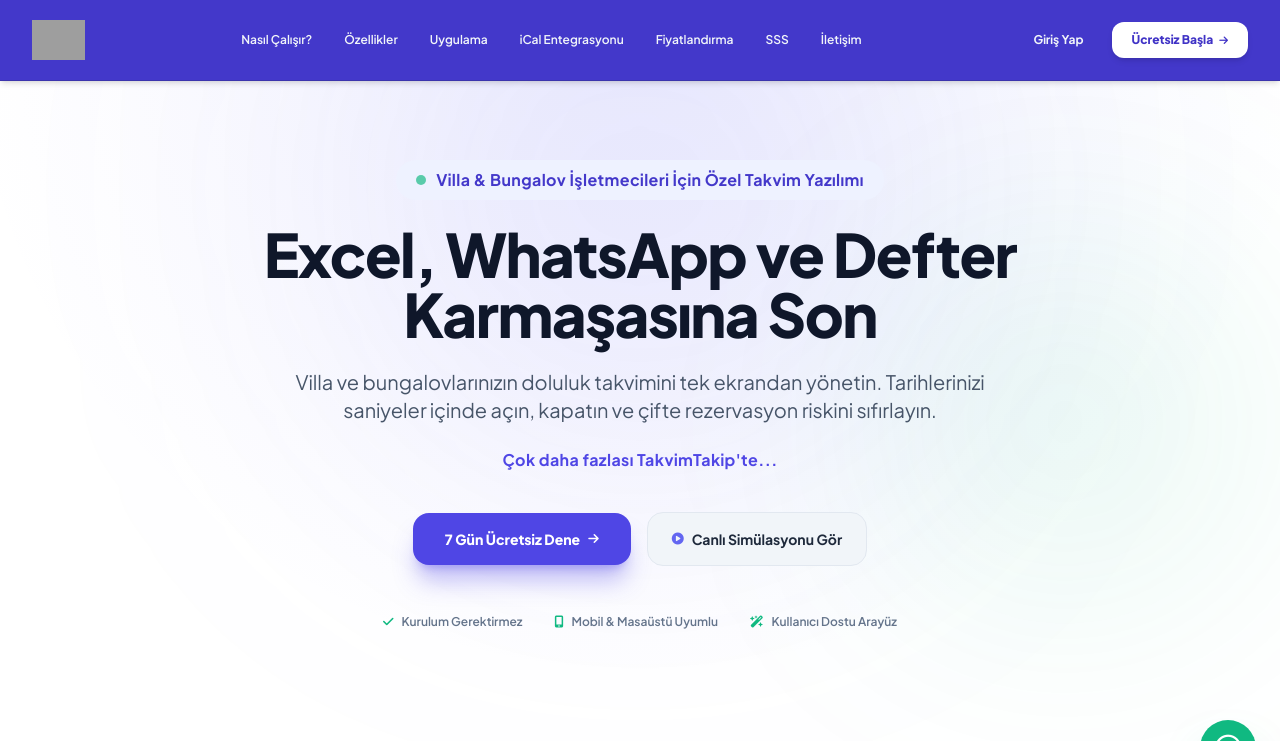
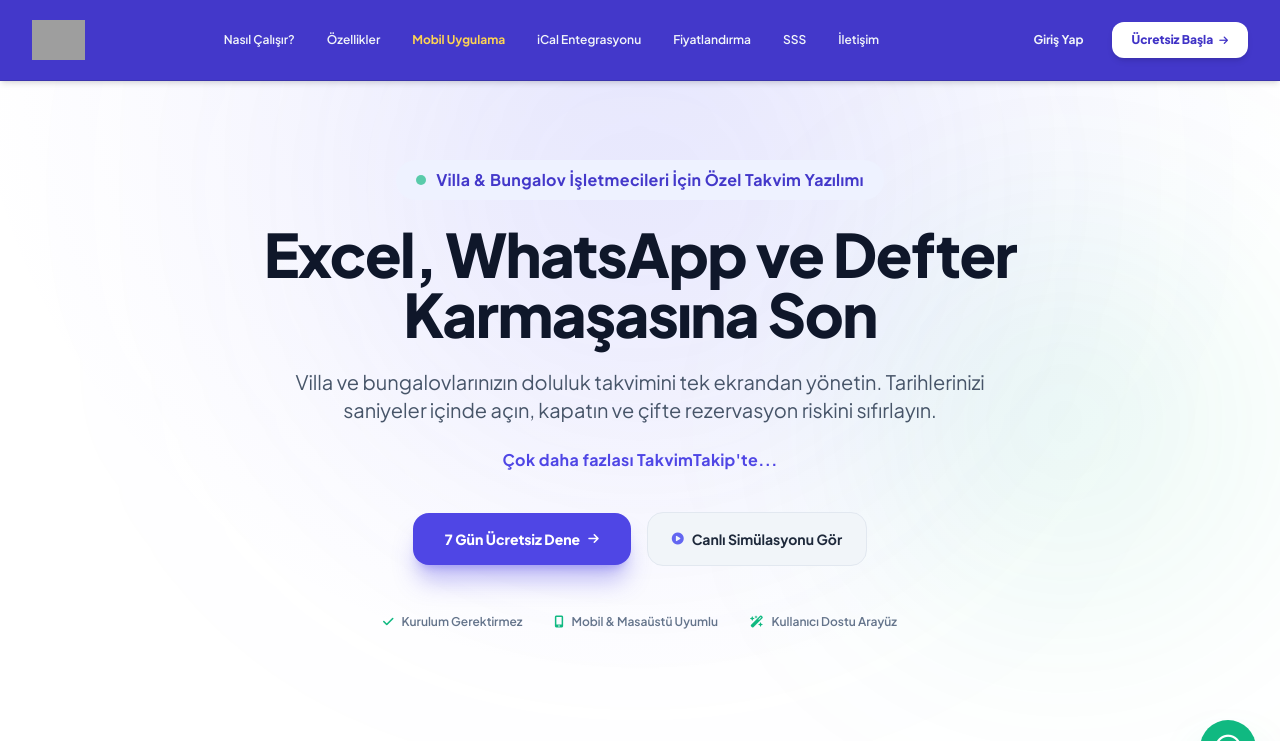
Before and after one commit to gknsen0788/takvimtakipiosnew, a PHP site: page /takvim/ in a window 1280 px wide. Shown: the top 741 px of the page. Run offline with PHP 8.4, Linux system fonts and the light colour scheme; some libraries are stand-ins or nearby versions; grey boxes are pictures that could not be loaded.

Commit message:
feat(landing): rename Uygulama menu item to Mobil Uygulama and apply logo yellow color

```diff
--- a/views/landing/index.php
+++ b/views/landing/index.php
@@ -250,7 +250,7 @@ $T = [
         <nav class="hidden md:flex items-center space-x-6 xl:space-x-8 text-xs font-semibold">
             <a href="#how-it-works" class="<?= $T['nav_link'] ?> transition-colors">Nasıl Çalışır?</a>
             <a href="#features" class="<?= $T['nav_link'] ?> transition-colors">Özellikler</a>
-            <a href="#uygulama" class="<?= $T['nav_link'] ?> transition-colors">Uygulama</a>
+            <a href="#uygulama" class="text-[#FED452] hover:text-yellow-300 font-bold transition-colors">Mobil Uygulama</a>
             <a href="#ical-sync" class="<?= $T['nav_link'] ?> transition-colors">iCal Entegrasyonu</a>
             <a href="#pricing" class="<?= $T['nav_link'] ?> transition-colors">Fiyatlandırma</a>
             <a href="#faq" class="<?= $T['nav_link'] ?> transition-colors">SSS</a>
@@ -292,7 +292,7 @@ $T = [
     <div id="mobileMenu" class="hidden md:hidden <?= $T['mobile_menu'] ?> px-4 pt-3 pb-6 space-y-3">
         <a href="#how-it-works" onclick="toggleMobileMenu()" class="block py-2 text-sm font-semibold <?= $T['nav_link'] ?>">Nasıl Çalışır?</a>
         <a href="#features" onclick="toggleMobileMenu()" class="block py-2 text-sm font-semibold <?= $T['nav_link'] ?>">Özellikler</a>
-        <a href="#uygulama" onclick="toggleMobileMenu()" class="block py-2 text-sm font-semibold <?= $T['nav_link'] ?>">Uygulama</a>
+        <a href="#uygulama" onclick="toggleMobileMenu()" class="block py-2 text-sm font-bold text-[#FED452] hover:text-yellow-300 transition-colors">Mobil Uygulama</a>
         <a href="#ical-sync" onclick="toggleMobileMenu()" class="block py-2 text-sm font-semibold <?= $T['nav_link'] ?>">iCal Entegrasyonu</a>
         <a href="#pricing" onclick="toggleMobileMenu()" class="block py-2 text-sm font-semibold <?= $T['nav_link'] ?>">Fiyatlandırma</a>
         <a href="#faq" onclick="toggleMobileMenu()" class="block py-2 text-sm font-semibold <?= $T['nav_link'] ?>">SSS</a>
@@ -1486,7 +1486,7 @@ $T = [
                     <li><a href="#how-it-works" class="<?= $T['footer_link'] ?> transition">Nasıl Çalışır?</a></li>
                     <li><a href="#interactive-showcase" class="<?= $T['footer_link'] ?> transition">Canlı Simülasyon</a></li>
                     <li><a href="#features" class="<?= $T['footer_link'] ?> transition">Özellikler</a></li>
-                    <li><a href="#uygulama" class="<?= $T['footer_link'] ?> transition">Uygulama</a></li>
+                    <li><a href="#uygulama" class="<?= $T['footer_link'] ?> transition">Mobil Uygulama</a></li>
                     <li><a href="#ical-sync" class="<?= $T['footer_link'] ?> transition">iCal Senkronizasyonu</a></li>
                     <li><a href="#pricing" class="<?= $T['footer_link'] ?> transition">Fiyatlandırma</a></li>
                     <li><a href="#contact" class="<?= $T['footer_link'] ?> transition">İletişim</a></li>
```
